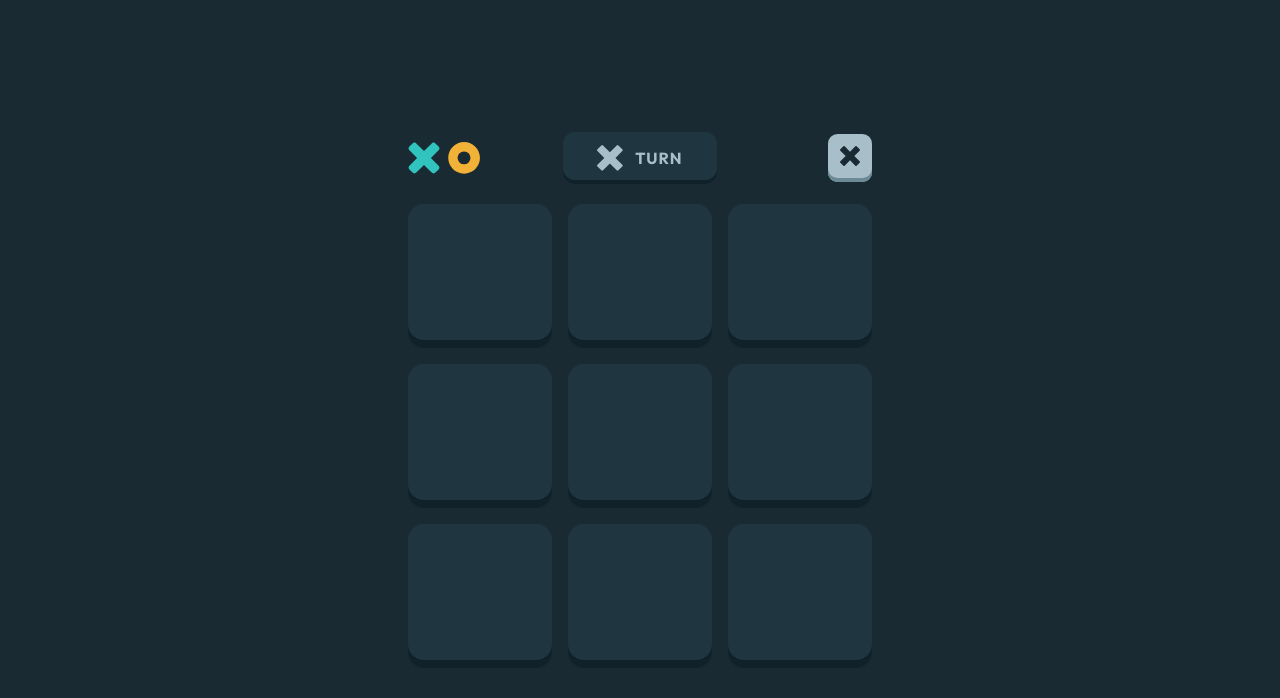
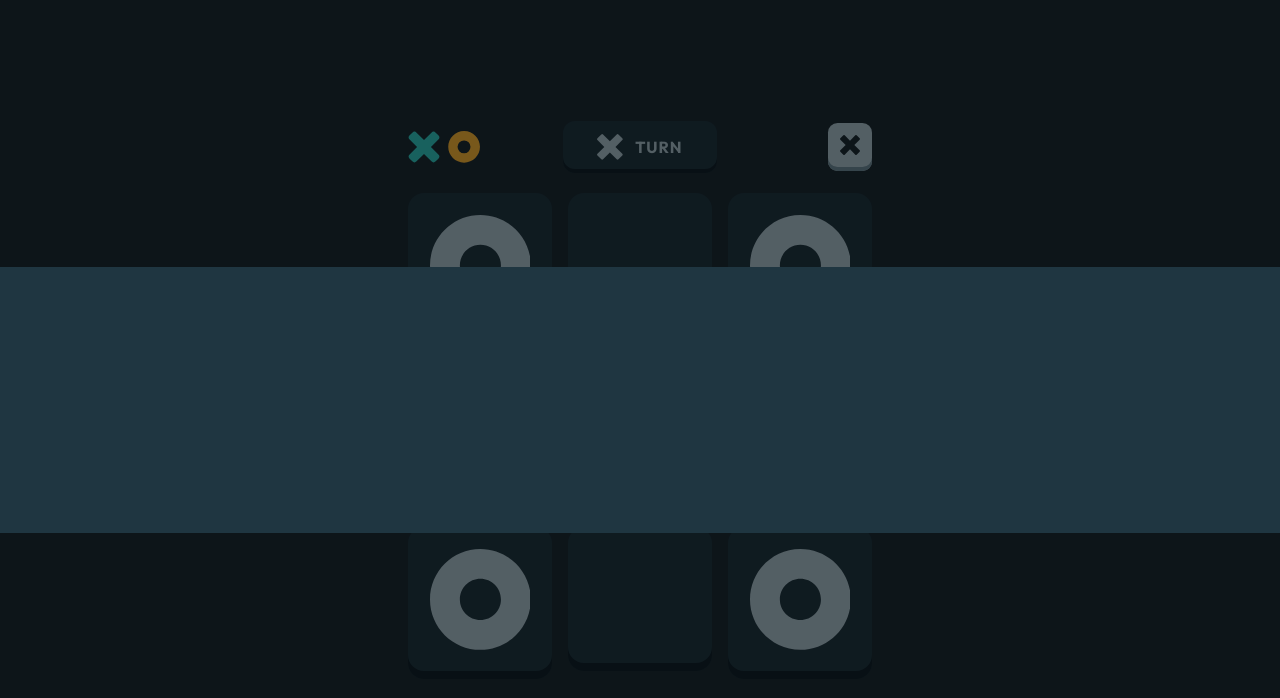
Before and after one commit to mujabom/tic-tac-toe, a React (Vite) app: page / in a window 1280 px wide. Shown: the top 698 px of the page. Built offline with nearby package versions, Linux system fonts and the light colour scheme.

Commit message:
notification screen

```diff
--- a/src/App.tsx
+++ b/src/App.tsx
@@ -1,42 +1,23 @@
-import { Grid } from "@mui/material";
+import { GameScreen } from "./components/GameScreen";
 import { NewGameMenu } from "./components/NewGameMenu";
-import O from "./asset/icon-o.svg?react";
-import X from "./asset/icon-x.svg?react";
-import Logo from "./asset/logo.svg?react";
-import Button from "./UI/Button";
 
 export default function App() {
   return (
     <div className="flex items-center min-w-[19rem] justify-center min-h-screen px-10 font-outfit text-cl-silver text-body bg-cd-navy">
       {/* <NewGameMenu /> */}
       <GameScreen />
+      <NotificationScreen />
     </div>
   );
 }
 
-function GameScreen() {
+function NotificationScreen() {
   return (
-    <div className="flex flex-col max-w-full gap-5 md:w-[29rem]">
-      {/* hrader */}
-      <div className="flex flex-row items-center justify-between">
-        <Logo />
-        <div className="flex m-auto  items-center aspect-[3] w-1/3 justify-center gap-3 bg-cd-semi-navy shadow-i-navy-s rounded-xl">
-          <X className="w-2/12 " />
-          <h1 className="text-heading-xs">TURN</h1>
+      <div className="absolute w-screen h-screen bg-black bg-opacity-50">
+
+        <div className="absolute w-screen top-1/3 h-1/3 bg-cd-semi-navy">
+
         </div>
-        <Button variant="secondary" color="blue" className="md:ml-7">
-          <X className="w-5" />
-        </Button>
       </div>
-
-      {/* grid */}
-      <div className="grid grid-cols-3 gap-4">
-        {Array.from({ length: 9 }).map((_, i) => (
-          <div className=" bg-cd-semi-navy p-[15%] pb-[20%] flex items-center justify-center aspect-square rounded-2xl shadow-i-navy">
-            {i > 10 && <O />}
-          </div>
-        ))}
-      </div>
-    </div>
   );
 }
--- /dev/null
+++ b/src/components/GameScreen.tsx
@@ -0,0 +1,31 @@
+import Button from "../UI/Button";
+import O from "../asset/icon-o.svg?react";
+import X from "../asset/icon-x.svg?react";
+import Logo from "../asset/logo.svg?react";
+
+export function GameScreen() {
+  return (
+    <div className="flex flex-col max-w-full gap-5 md:w-[29rem]">
+      {/* hrader */}
+      <div className="flex flex-row items-center justify-between">
+        <Logo />
+        <div className="flex m-auto  items-center aspect-[3] w-1/3 justify-center gap-3 bg-cd-semi-navy shadow-i-navy-s rounded-xl">
+          <X className="w-2/12 " />
+          <h1 className="text-heading-xs">TURN</h1>
+        </div>
+        <Button variant="secondary" color="blue" className="md:ml-7">
+          <X className="w-5" />
+        </Button>
+      </div>
+
+      {/* grid */}
+      <div className="grid grid-cols-3 gap-4">
+        {Array.from({ length: 9 }).map((_, i) => (
+          <div className=" bg-cd-semi-navy p-[15%] pb-[20%] flex items-center justify-center aspect-square rounded-2xl shadow-i-navy">
+            {i % 2 == 0 && <O />}
+          </div>
+        ))}
+      </div>
+    </div>
+  );
+}
```
